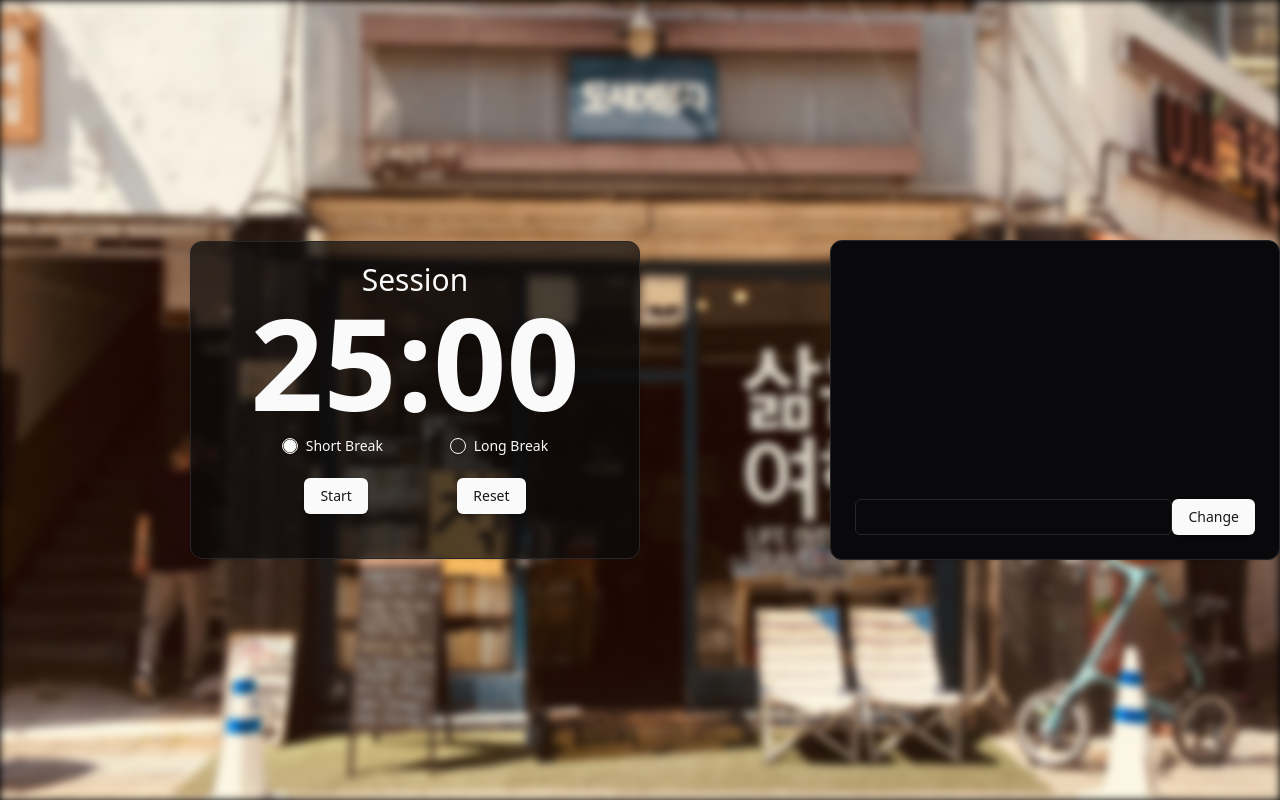
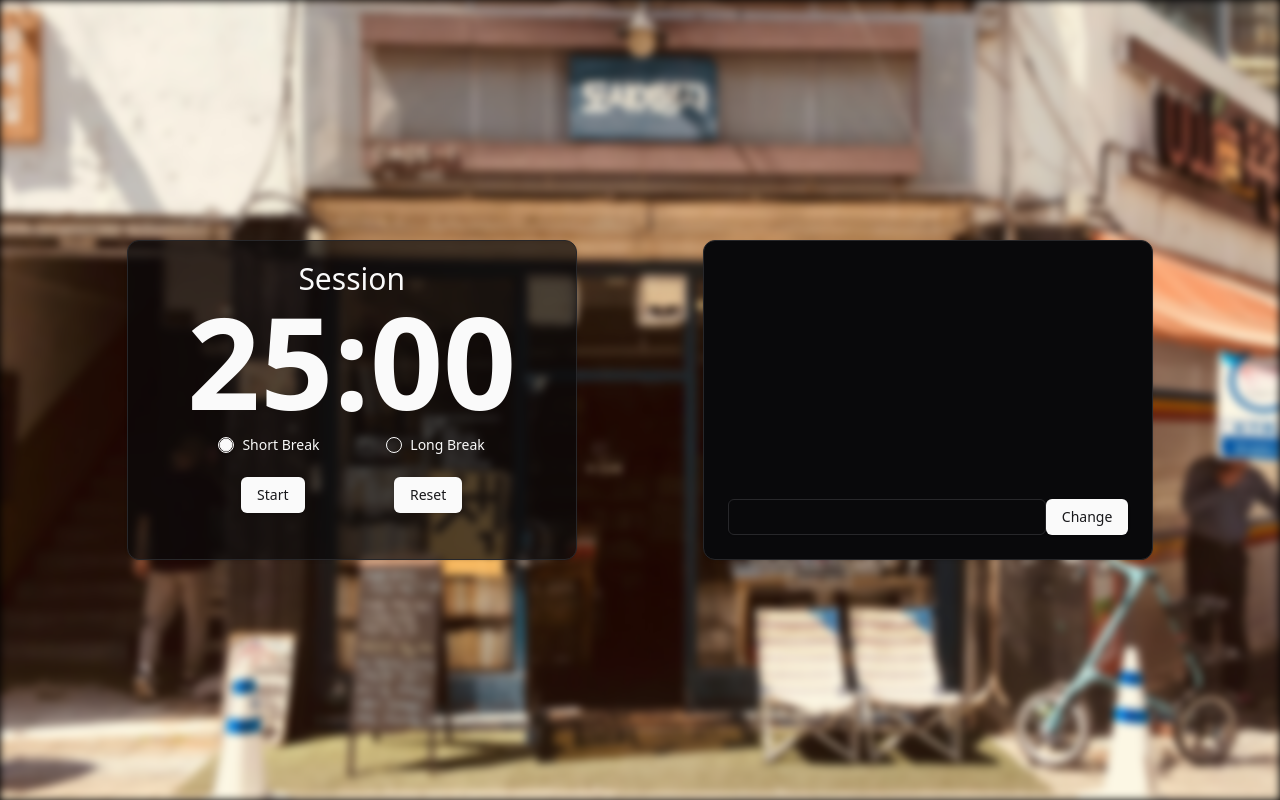
Before and after one commit to M3MONs/pomodoro, a React (Vite) app: page / in a window 1280 px wide. Built offline with nearby package versions, Linux system fonts and the light colour scheme.

Commit message:
Update PomodoroTimer component to enhance minimum height for better layout on larger screens

```diff
--- a/src/components/molecules/PomodoroTimer/PomodoroTimer.tsx
+++ b/src/components/molecules/PomodoroTimer/PomodoroTimer.tsx
@@ -52,7 +52,7 @@ const PomodoroTimer = () => {
 
   return (
     <Card
-      className="max-w-[450px] w-full mx-auto py-5"
+      className="max-w-[450px] md:min-h-[320px] w-full py-5"
       style={{ backgroundColor: "hsl(240deg 10% 3.9% / 70%)" }}
     >
       <CardContent>
```
